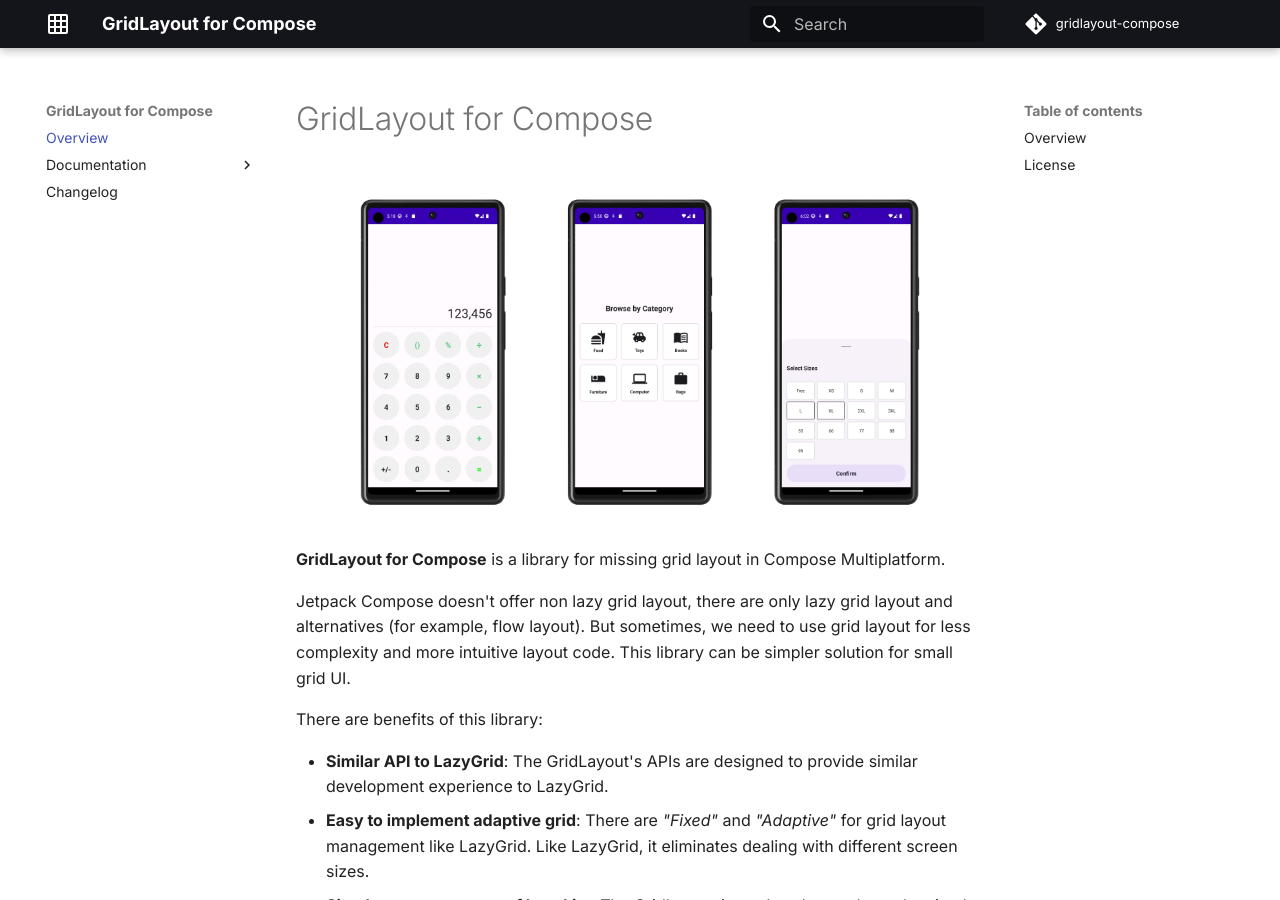
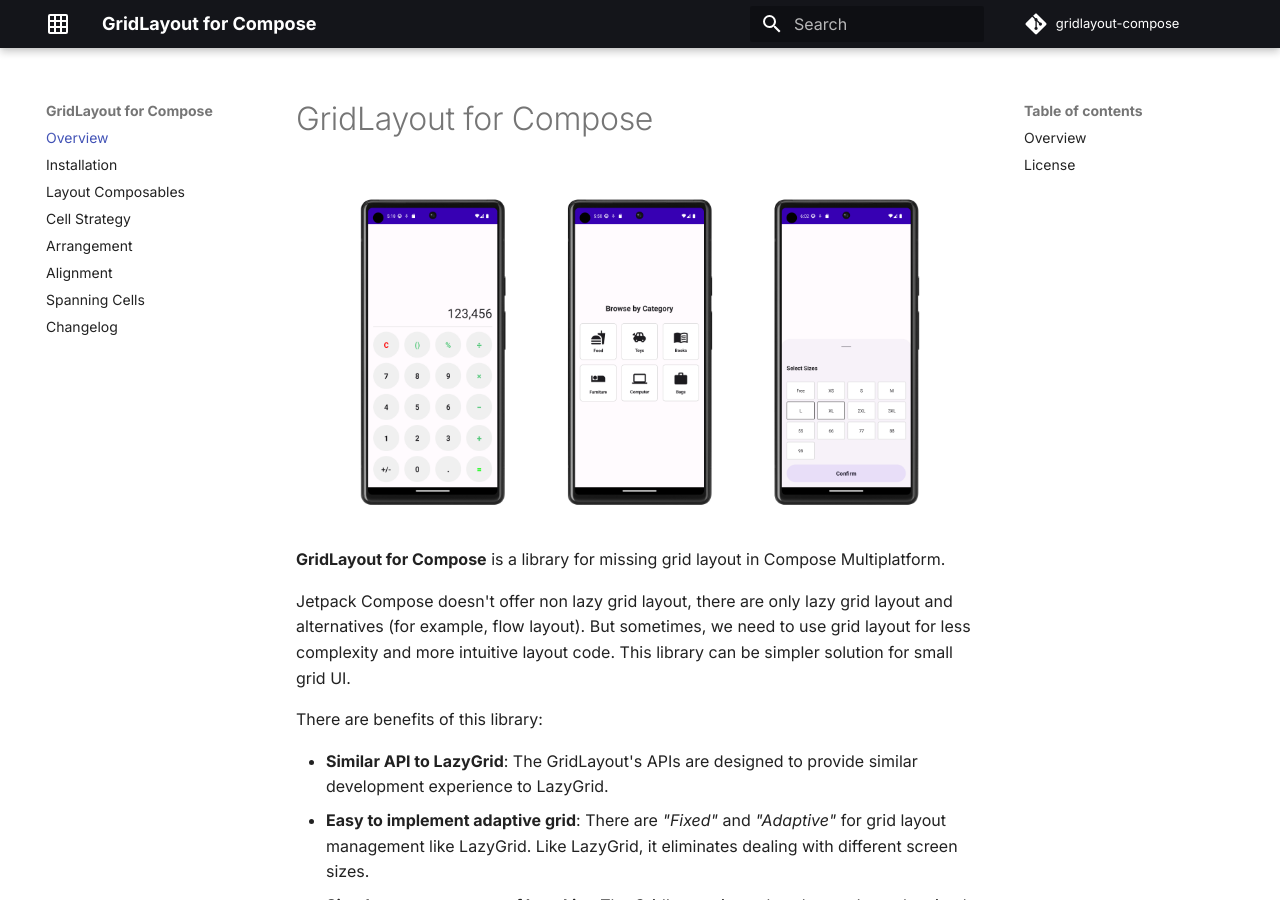
Before and after one commit to cheonjaeung/gridlayout-compose, an MkDocs documentation site: the page built from docs/index.md, in a window 1280 px wide and 900 px high. Built offline with MkDocs 1.6.1 and Material for MkDocs 9.7.7, drawn with Linux system fonts in a browser that asks for light colours; comment, search, counter and statistics services are not loaded.

Commit message:
Move docs navigation section level to upper

```diff
--- a/mkdocs.yml
+++ b/mkdocs.yml
@@ -33,13 +33,12 @@ markdown_extensions:
 # Navigation Configurations
 nav:
   - 'Overview': index.md
-  - 'Documentation':
-    - 'Installation': installation.md
-    - 'Layout Composables': layout-composables.md
-    - 'Cell Strategy': cell-strategy.md
-    - 'Arrangement': arrangement.md
-    - 'Alignment': alignment.md
-    - 'Spanning Cells': span.md
+  - 'Installation': installation.md
+  - 'Layout Composables': layout-composables.md
+  - 'Cell Strategy': cell-strategy.md
+  - 'Arrangement': arrangement.md
+  - 'Alignment': alignment.md
+  - 'Spanning Cells': span.md
   - 'Changelog': 'https://github.com/cheonjaeung/gridlayout-compose/blob/main/CHANGELOG.md'
 
 # Repository Information
```
